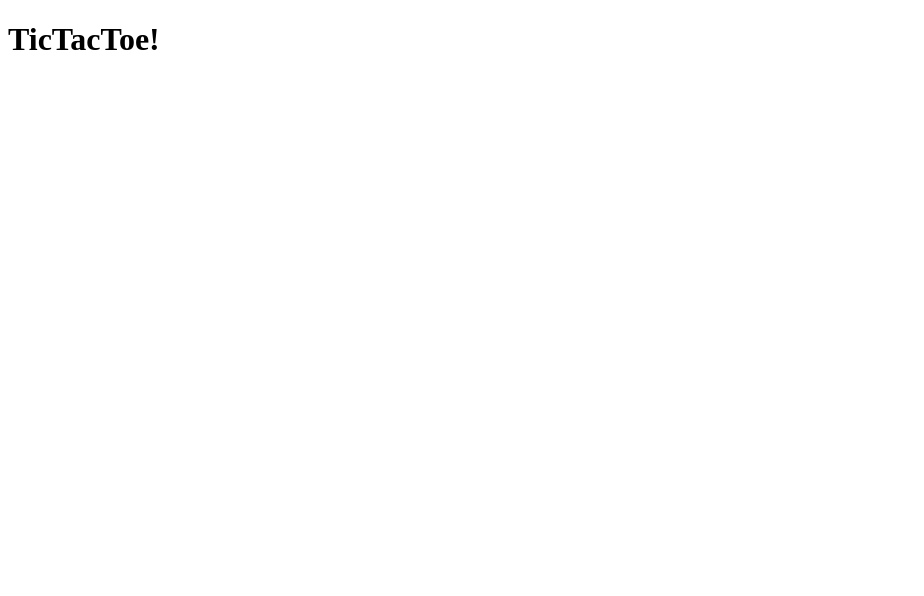
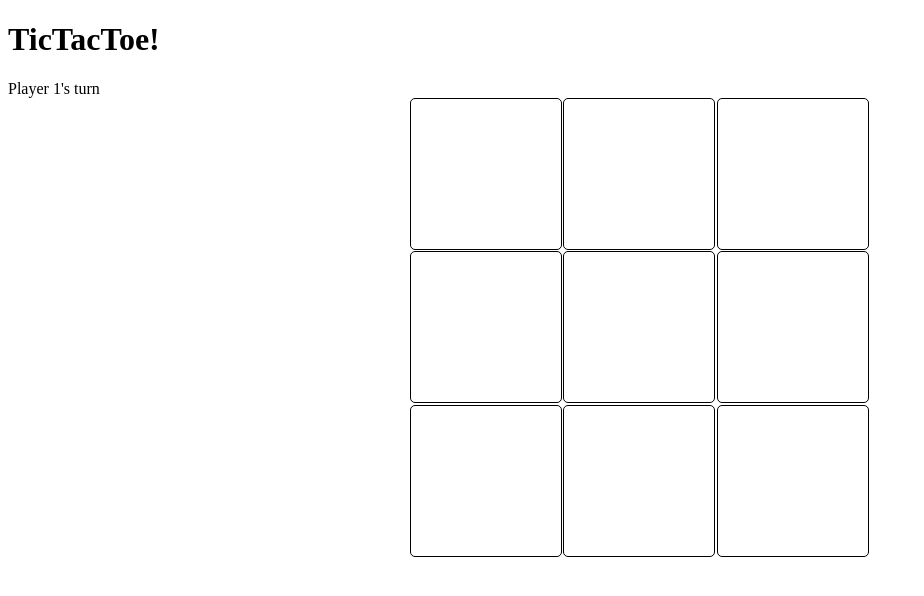
Before and after one commit to erikboren/topTicTacToe, a plain HTML site: page index.html in a window 1280 px wide. Shown: the whole page, without its empty margins (0-924 px from the left). Drawn offline with Linux system fonts and the light colour scheme.

Commit message:
Now two can play :) still much left

```diff
--- a/index.html
+++ b/index.html
@@ -9,6 +9,7 @@
   </head>
   <body>
     <h1>TicTacToe!</h1>
+    <div class="gameInfo"></div>
     <div class="screenBoard"></div>
 	<script src="index.js"></script>
   </body>
--- a/index.js
+++ b/index.js
@@ -1,6 +1,6 @@
 /*jshint esversion: 6 */
 const screenBoard = document.querySelector(".screenBoard");
-
+const gameInfo = document.querySelector(".gameInfo");
 
 const playerFactory = (marker,isBot,playerID) =>{
 
@@ -39,8 +39,9 @@ const screenFieldFactory = (xCord,yCord) =>{
     var element = document.createElement('div');
     element.classList.add('screenField');
     element.onclick = function(){
+        element.textContent = players[activePlayer].marker;
         players[activePlayer].play(xCord,yCord);
-        element.textContent = players[0].marker;
+
     };
     return  {element};
 };
@@ -65,7 +66,9 @@ const board = (function(){
 
     const placeMarker = function(xCord,yCord,player){
         fieldArray[xCord][yCord].playField(player);
-        checkWin(player);
+        activePlayer = changePlayer(player);
+        var win = checkWin(player);
+        win[0] == true ? screenController.displayWinner(player.playerID): screenController.displayPlayerTurn() ;
         return;
     };
 
@@ -98,6 +101,9 @@ const board = (function(){
 
     };
 
+    const changePlayer = function(player){
+        return player.playerID == 0 ? 1 : 0;
+    };
     const printMArray = () => {
         console.table(markerArray);
     };
@@ -119,14 +125,29 @@ const screenController = (function(){
         }
     };
 
+    const displayPlayerTurn = function(){
+        const displayPlayer = activePlayer+1;
+        gameInfo.textContent = "Player " + displayPlayer +"'s turn";
+    };
+    const displayWinner = function(playerID){
+        gameInfo.textContent = 'Player ' + playerID + ' wins!';
+    };
 
 
-    return {display};
+    const update = function(){
+        display();
+        displayPlayerTurn();
+    };
+
+    return {update, displayPlayerTurn, displayWinner};
 })();
+
 
 
 var activePlayer = 0;
 
+screenController.update();
+
 board.printMArray();
 
 board.printArray();
--- a/style.css
+++ b/style.css
@@ -1,6 +1,6 @@
 .screenField{
-    width: 200px;
-    height: 200px;
+    width: 150px;
+    height: 150px;
     border: 1px solid black;
     border-radius: 5px;
     text-align: center;
@@ -11,6 +11,6 @@
     display: grid;
     grid-template-columns: repeat(3,1fr);
     grid-template-columns: repeat(3,1fr);
-    height: 620px;
-    width: 620px;
+    height: 460px;
+    width: 460px;
 }
```
